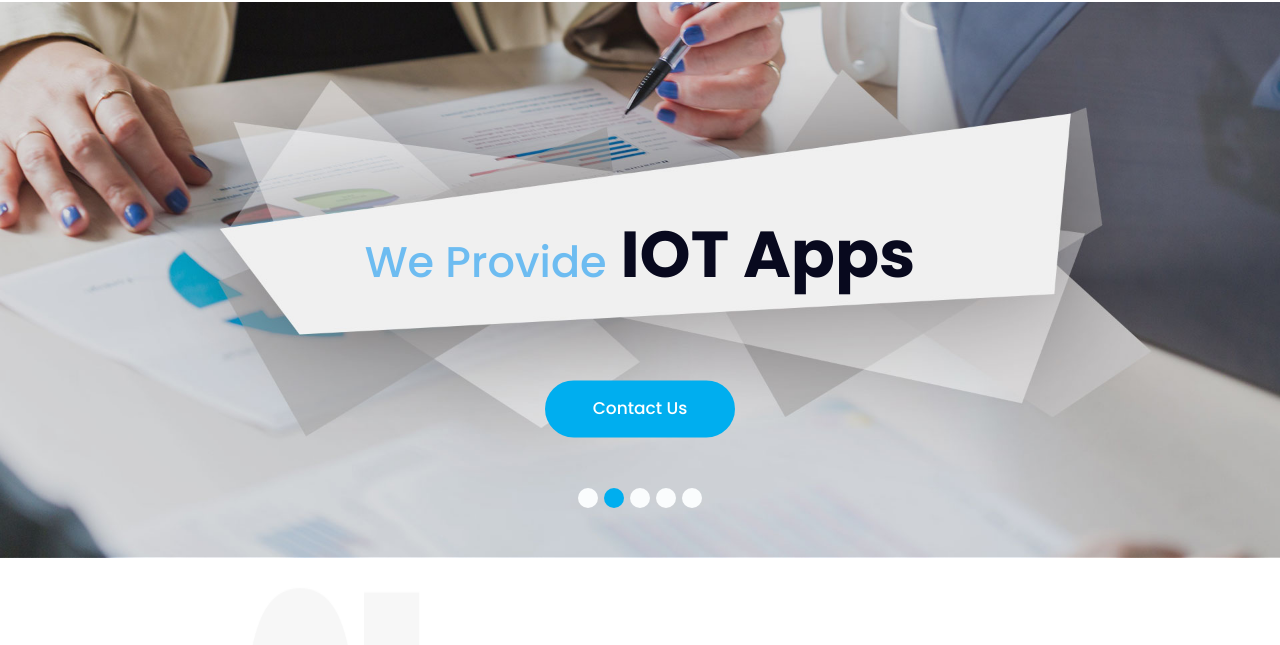
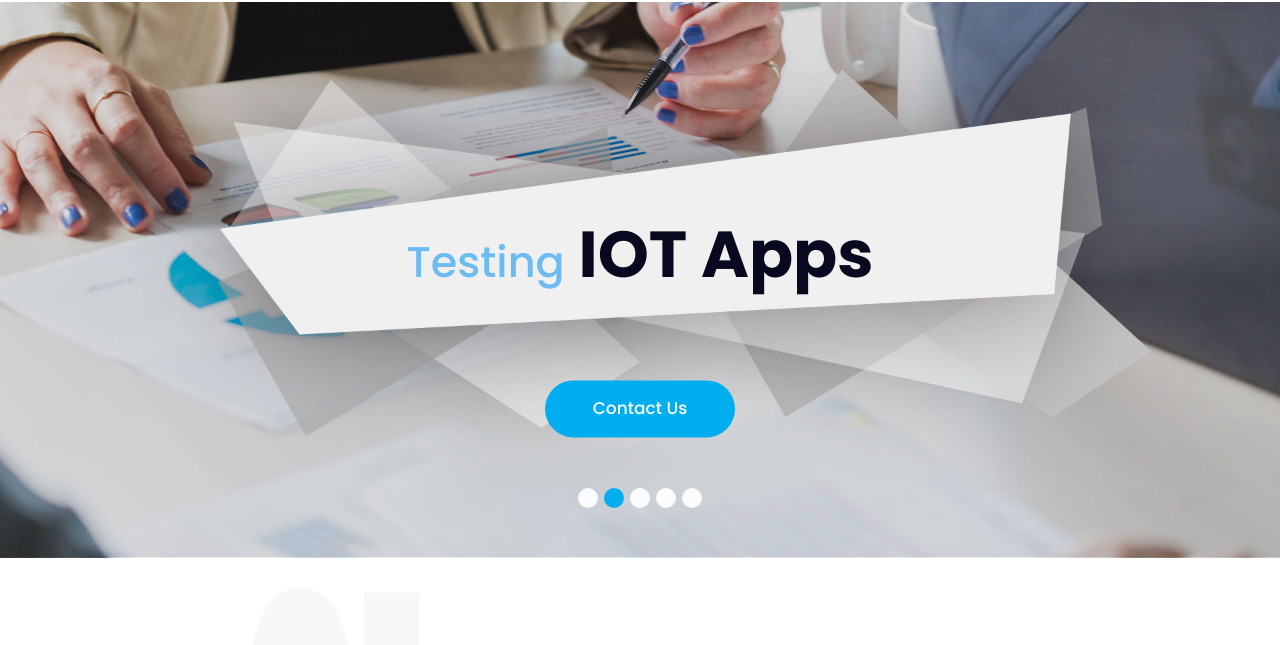
Before and after one commit to Muthuramalingamd/nodejswebapp, a website: page public/index.html in a window 1280 px wide. Shown: the part 150-795 px from the top of the page. Drawn offline with nearby package versions, Linux system fonts and the light colour scheme.

Commit message:
testing purpose

```diff
--- a/public/index.html
+++ b/public/index.html
@@ -99,7 +99,7 @@
                <img class="first-slide" src="images/banner.jpg" alt="First slide">
                <div class="container">
                   <div class="carousel-caption relative">
-                     <h1> <span>We Provide</span> Mobile Apps</h1>
+                     <h1> <span>Testing</span> Mobile Apps</h1>
                      <a href="#contact">Contact Us</a>
                   </div>
                </div>
@@ -108,7 +108,7 @@
                <img class="second-slide" src="images/banner.jpg" alt="Second slide">
                <div class="container">
                   <div class="carousel-caption relative">
-                     <h1> <span>We Provide</span> IOT Apps</h1>
+                     <h1> <span>Testing</span> IOT Apps</h1>
                      <a href="#contact">Contact Us</a>
                   </div>
                </div>
@@ -117,7 +117,7 @@
                <img class="third-slide" src="images/banner.jpg" alt="Third slide">
                <div class="container">
                   <div class="carousel-caption relative">
-                     <h1> <span>We Provide</span> Cloud computing</h1>
+                     <h1> <span>Testing</span> Cloud computing</h1>
                      <a href="#contact">Contact Us</a>
                   </div>
                </div>
@@ -126,7 +126,7 @@
                <img class="third-slide" src="images/banner.jpg" alt="four slide">
                <div class="container">
                   <div class="carousel-caption relative">
-                     <h1> <span>We Provide</span> Web Apps</h1>
+                     <h1> <span>testing</span> Web Apps</h1>
                      <a href="#contact">Contact Us</a>
                   </div>
                </div>
```
Also changed, not shown: 1 other file.
